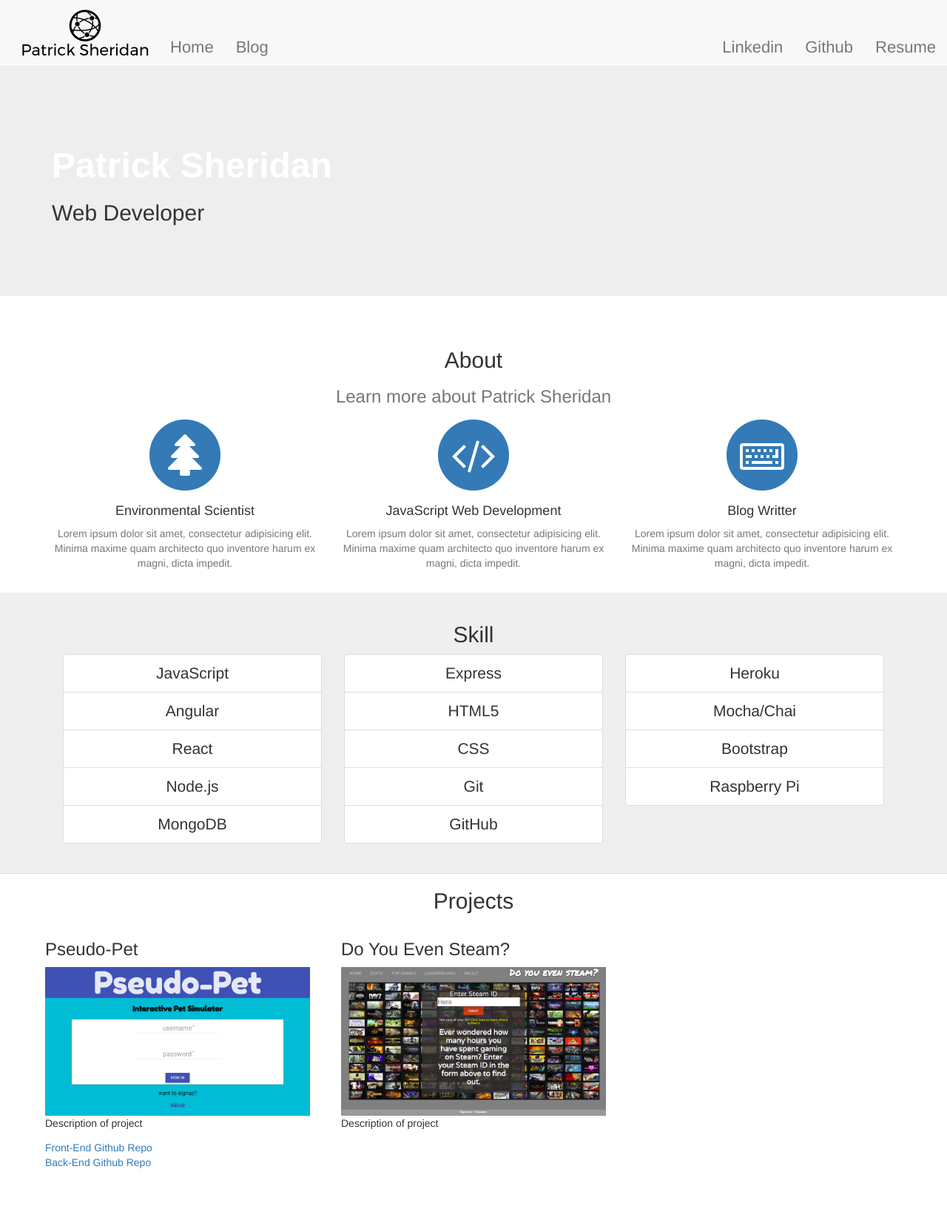
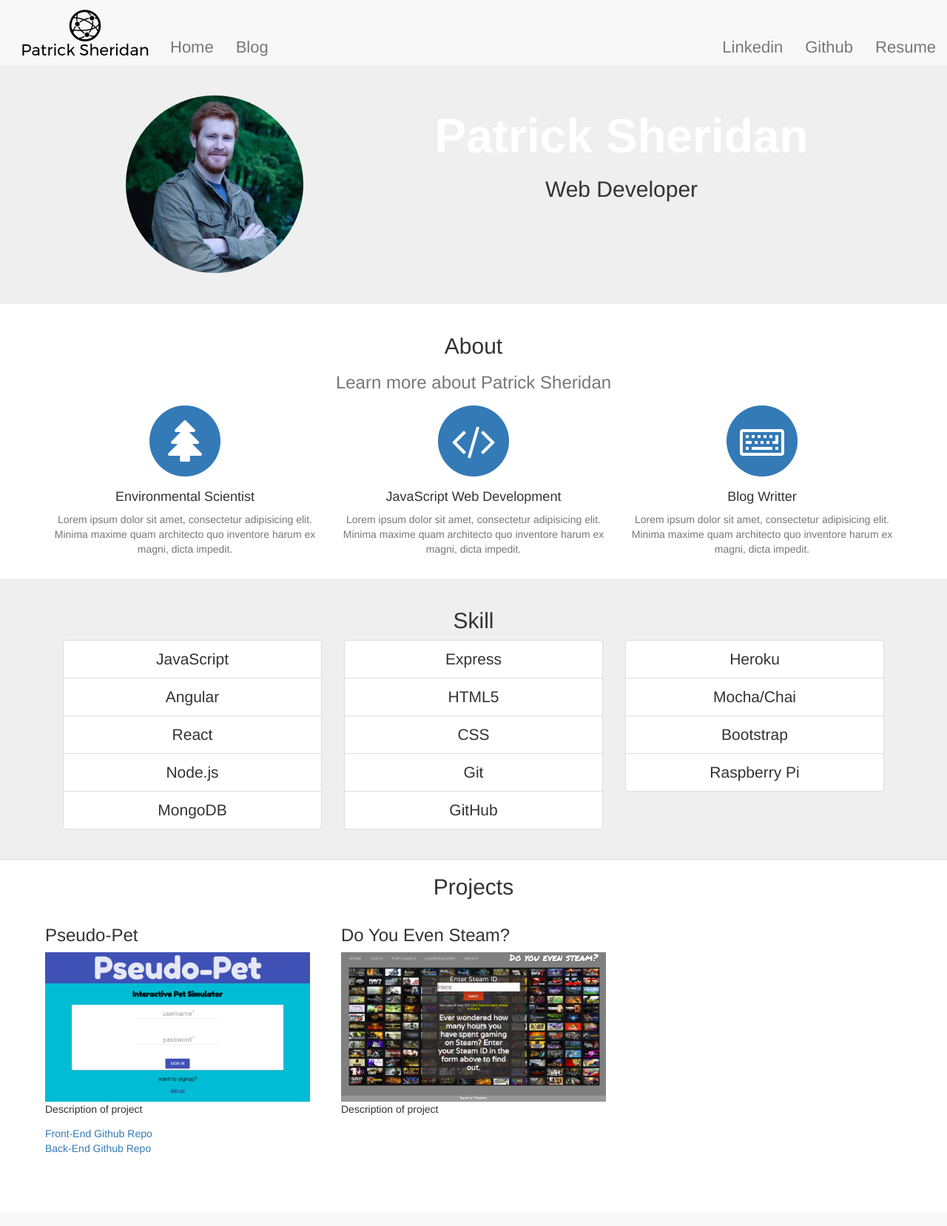
Before and after one commit to sheridp2/web-dev-portfolio, a PHP site: page / in a window 1280 px wide. Shown: the whole page at 74% size. After the commit the page ends 1560 px from the top, so only its background shows below. Run offline with PHP 8.4, Linux system fonts and the light colour scheme; some libraries are stand-ins or nearby versions.

Commit message:
css for banner, picture added

```diff
--- a/public/index.html
+++ b/public/index.html
@@ -7,6 +7,7 @@
     <link href="vendor/font-awesome/css/font-awesome.min.css" rel="stylesheet" type="text/css">
 
     <link rel="icon" type="image/png" sizes="16x16" href="assets/Patrick-Sheridan-logo.png">
+    <link rel= "stylesheet" href="rest">
     <link rel="stylesheet" href="main.css">
   </head>
 
@@ -39,15 +40,23 @@
   </div>
 </nav>
 
-    <div class="jumbotron">
+    <section class="banner">
       <div class="container">
-        <h1>Patrick Sheridan</h1>
-        <h2>Web Developer</h2>
+        <div class="row">
+          <div class="row text-center">
+          <div class ="col-md-5">
+            <img class= "self-image img-circle" src="./assets/me.jpg">
+          </div>
+
+            <div class="col-md-6">
+              <h1>Patrick Sheridan</h1>
+              <h2>Web Developer</h2>
+            </div>
+          </div>
+        </div>
       </div>
-    </div>
-    <div class=" pull-right">
-      <!-- <img class= "self-image img-circle" src="./assets/me.jpg"> -->
-    </div>
+    </section>
+
 
     <section class="about">
       <div class="container">
@@ -148,13 +157,6 @@
                 <p>Description of project</p>
               </div>
             </div>
-            <!-- <div class="col-md-4">
-              <div class="thumbnail">
-                <h3>Project 1</h3>
-                <a href="#"><img src="./assets/bird.jpg"/></a>
-                <p>Description of project</p>
-              </div>
-            </div> -->
           </div>
         </div>
     </div>
--- a/public/main.css
+++ b/public/main.css
@@ -1,3 +1,4 @@
+
 
 .logo img{
   width: 200px;
@@ -38,28 +39,29 @@
 }
 
 
-.jumbotron {
-  height: 400px;
+.banner {
   background-repeat: no-repeat;
+  background-color: #efefef;
   background-size: cover;
 }
 
-.jumbotron .container {
-  margin-top: 70px;
+.banner .container {
   position: relative;
-  top: 60px;
 }
-
-.jumbotron h1 {
+.banner div{
+  padding-top: 2.3em;
+  padding-bottom: .75em;
+}
+.banner h1 {
   color: #fff;
-  font-size: 48px;
+  font-size: 64px;
   font-family: 'Shift', sans-serif;
   font-weight: bold;
 }
 
-.jumbotron p {
-  font-size: 20px;
-  color: #fff;
+.self-image{
+  width: 30vh;
+  height: 30vh;
 }
 
 .about{
```
